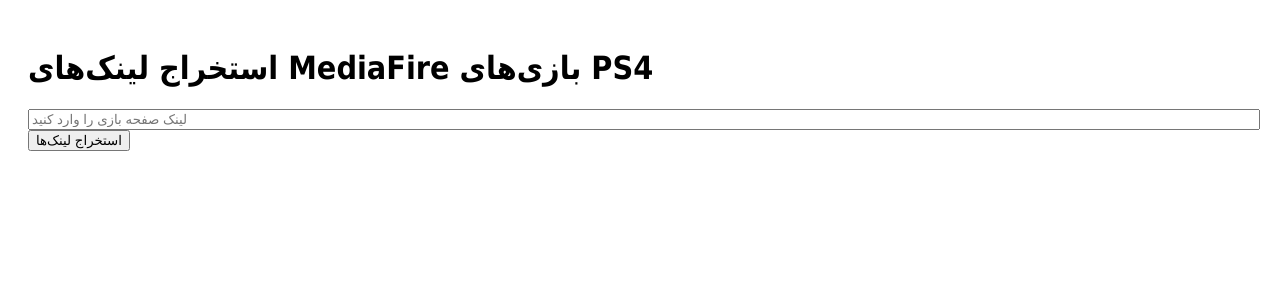
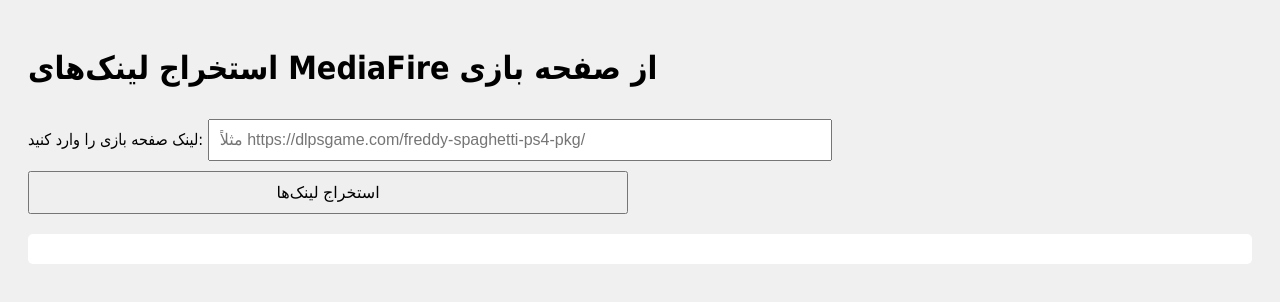
Before and after one commit to redi2213/linkps4, a plain HTML site: page index.html in a window 1280 px wide. Drawn offline with Linux system fonts and the light colour scheme.

Commit message:
Update index.html

```diff
--- a/index.html
+++ b/index.html
@@ -1,86 +1,86 @@
-<!-- index.html -->
 <!DOCTYPE html>
 <html lang="fa">
 <head>
 <meta charset="UTF-8" />
 <meta name="viewport" content="width=device-width, initial-scale=1" />
-<title>PS4 Link Extractor</title>
+<title>استخراج لینک مدیافایر - PS4 Link Extractor</title>
 <style>
-  body { font-family: Tahoma, sans-serif; padding: 20px; }
-  textarea { width: 100%; height: 150px; }
-  .link-block { margin-bottom: 15px; }
-  .label { font-weight: bold; }
+  body { font-family: Tahoma, sans-serif; padding: 20px; background: #f0f0f0; }
+  input, button { padding: 10px; font-size: 16px; margin-top: 10px; width: 100%; max-width: 600px; }
+  #result { margin-top: 20px; background: white; padding: 15px; border-radius: 5px; white-space: pre-wrap; }
+  .error { color: red; font-weight: bold; }
 </style>
 </head>
 <body>
-<h1>استخراج لینک‌های MediaFire بازی‌های PS4</h1>
-<input id="urlInput" type="text" placeholder="لینک صفحه بازی را وارد کنید" style="width:100%" />
-<button onclick="fetchLinks()">استخراج لینک‌ها</button>
+
+<h1>استخراج لینک‌های MediaFire از صفحه بازی</h1>
+
+<label for="urlInput">لینک صفحه بازی را وارد کنید:</label>
+<input type="text" id="urlInput" placeholder="مثلاً https://dlpsgame.com/freddy-spaghetti-ps4-pkg/" />
+<button id="fetchBtn">استخراج لینک‌ها</button>
 
 <div id="result"></div>
 
 <script>
-async function fetchLinks() {
+  async function fetchMediafireLinks() {
     const url = document.getElementById('urlInput').value.trim();
+    const resultDiv = document.getElementById('result');
+    resultDiv.textContent = "⏳ در حال دریافت لینک‌ها...";
     if (!url) {
-    alert('لطفاً لینک صفحه بازی را وارد کنید.');
+      resultDiv.innerHTML = '<span class="error">❌ لطفاً یک لینک معتبر وارد کنید.</span>';
       return;
     }
 
-  const resultDiv = document.getElementById('result');
-  resultDiv.innerHTML = '⏳ در حال دریافت لینک‌ها...';
+    // استفاده از cors-anywhere پروکسی (قبلش برید و دسترسی بگیرید: https://cors-anywhere.herokuapp.com/corsdemo)
+    const proxyUrl = 'https://cors-anywhere.herokuapp.com/' + url;
 
     try {
-    // استفاده از پروکسی برای رفع محدودیت CORS
-    const proxyUrl = 'https://api.allorigins.win/get?url=' + encodeURIComponent(url);
       const response = await fetch(proxyUrl);
-    if (!response.ok) throw new Error('خطا در دریافت صفحه');
+      if (!response.ok) throw new Error(`HTTP error! status: ${response.status}`);
+      const text = await response.text();
 
-    const data = await response.json();
-    const parser = new DOMParser();
-    const doc = parser.parseFromString(data.contents, 'text/html');
+      // استخراج لینک‌ها با regex از متن html
+      const mediafireRegex = /https?:\/\/www\.mediafire\.com\/file\/[^\s"'<>]+/g;
+      const foundLinks = [...new Set(text.match(mediafireRegex))]; // حذف تکراری ها
 
-    // پیدا کردن لینک‌های mediafire
-    const links = Array.from(doc.querySelectorAll('a[href*="mediafire.com/file/"]'));
-
-    if (links.length === 0) {
-      resultDiv.innerHTML = '[❌ هیچ لینک MediaFire پیدا نشد]';
+      if (foundLinks.length === 0) {
+        resultDiv.innerHTML = '❌ هیچ لینک MediaFire پیدا نشد.';
         return;
       }
 
-    // استخراج و گروه‌بندی لینک‌ها بر اساس CUSA
-    const grouped = {};
+      // حالا سعی می‌کنیم label ها رو هم استخراج کنیم ساده با یافتن خطوط اطراف لینک
+      // چون HTML کامل نیست در fetch نمی‌تونیم از DOM استفاده کنیم، پس یک روش ساده regex داریم
 
-    links.forEach(a => {
-      const href = a.href;
-      // استخراج کد CUSA از لینک
-      const cusaMatch = href.match(/_[WC]_(\d+)_/);
-      const cusa = cusaMatch ? 'CUSA' + cusaMatch[1] : 'CUSAUNKNOWN';
+      // یک تابع کمکی برای یافتن label ها در متن (با خطوط اطراف لینک)
+      function extractLabel(link) {
+        // جستجو برای خط قبل از لینک که ممکنه label باشه
+        const index = text.indexOf(link);
+        if (index === -1) return "بدون عنوان";
+        // حدود 100 کاراکتر قبل از لینک رو میگیریم
+        const before = text.substring(Math.max(0, index - 100), index);
+        // سعی میکنیم آخرین خط قبل از لینک رو به عنوان label برگردانیم
+        const lines = before.split('\n');
+        for (let i = lines.length -1; i >= 0; i--) {
+          const line = lines[i].trim();
+          if (line.length > 0 && !line.includes('<a') && !line.includes('href')) return line;
+        }
+        return "بدون عنوان";
+      }
 
-      if (!grouped[cusa]) grouped[cusa] = [];
-
-      // پیدا کردن برچسب قبل یا اطراف لینک
-      let label = a.previousSibling?.textContent?.trim() || '';
-      if (!label) label = a.parentElement?.textContent?.trim() || 'بدون عنوان';
-
-      grouped[cusa].push({ label, href });
+      let output = `✅ لینک‌های MediaFire پیدا شده:\n\n`;
+      foundLinks.forEach((link, i) => {
+        output += `[${i+1}] ${extractLabel(link)}\n${link}\n\n`;
       });
 
-    // ساخت خروجی HTML
-    let html = '';
-    for (const cusa in grouped) {
-      html += `<h2>${cusa}</h2>`;
-      grouped[cusa].forEach((item, idx) => {
-        html += `<div class="link-block"><span class="label">[${idx+1}] ${item.label}</span><br /><a href="${item.href}" target="_blank">${item.href}</a></div>`;
-      });
+      resultDiv.textContent = output;
+
+    } catch (e) {
+      resultDiv.innerHTML = `<span class="error">❌ خطا در دریافت یا پردازش لینک‌ها: ${e.message}</span>`;
+    }
   }
 
-    resultDiv.innerHTML = html;
+  document.getElementById('fetchBtn').addEventListener('click', fetchMediafireLinks);
+</script>
 
-  } catch (error) {
-    resultDiv.innerHTML = `[❌ خطا: ${error.message}]`;
-  }
-}
-</script>
 </body>
 </html>
```
Lines whose indentation alone changed are shown as unchanged.
